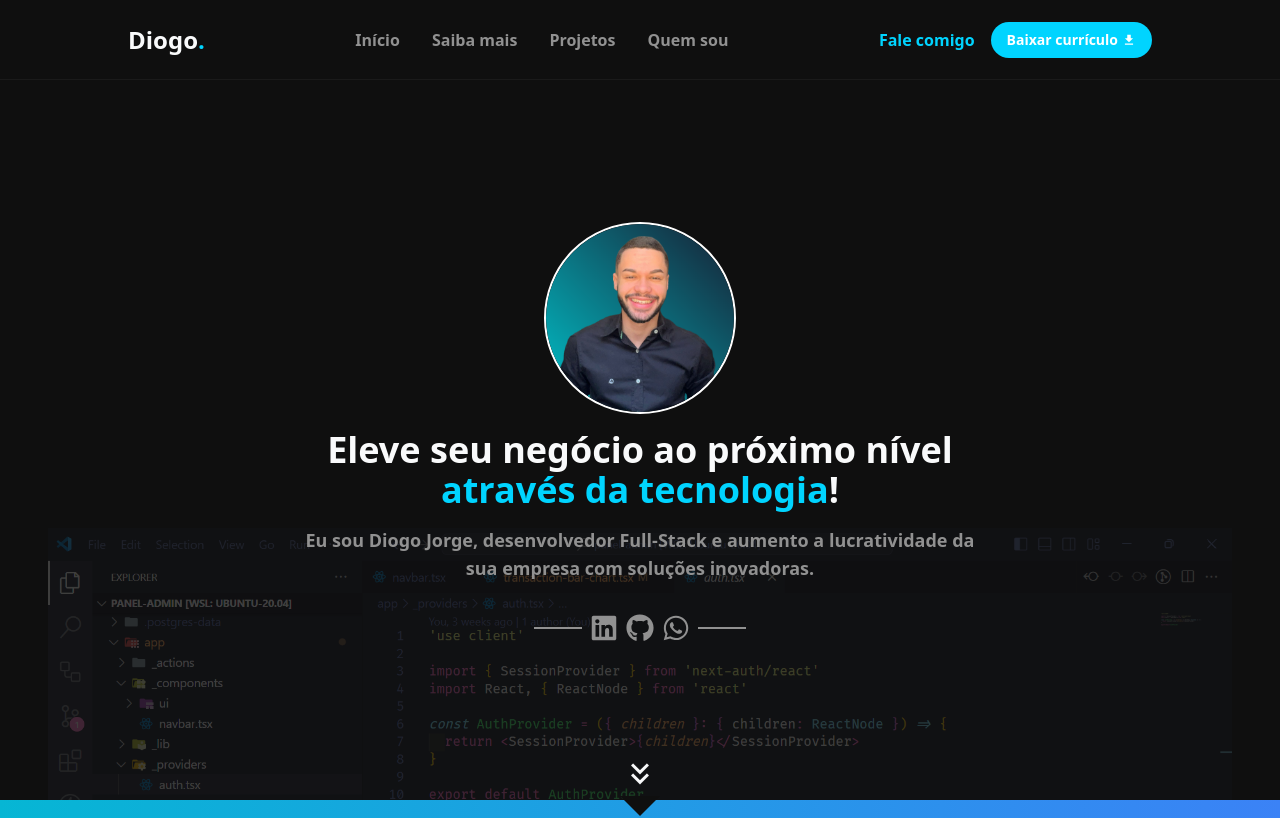
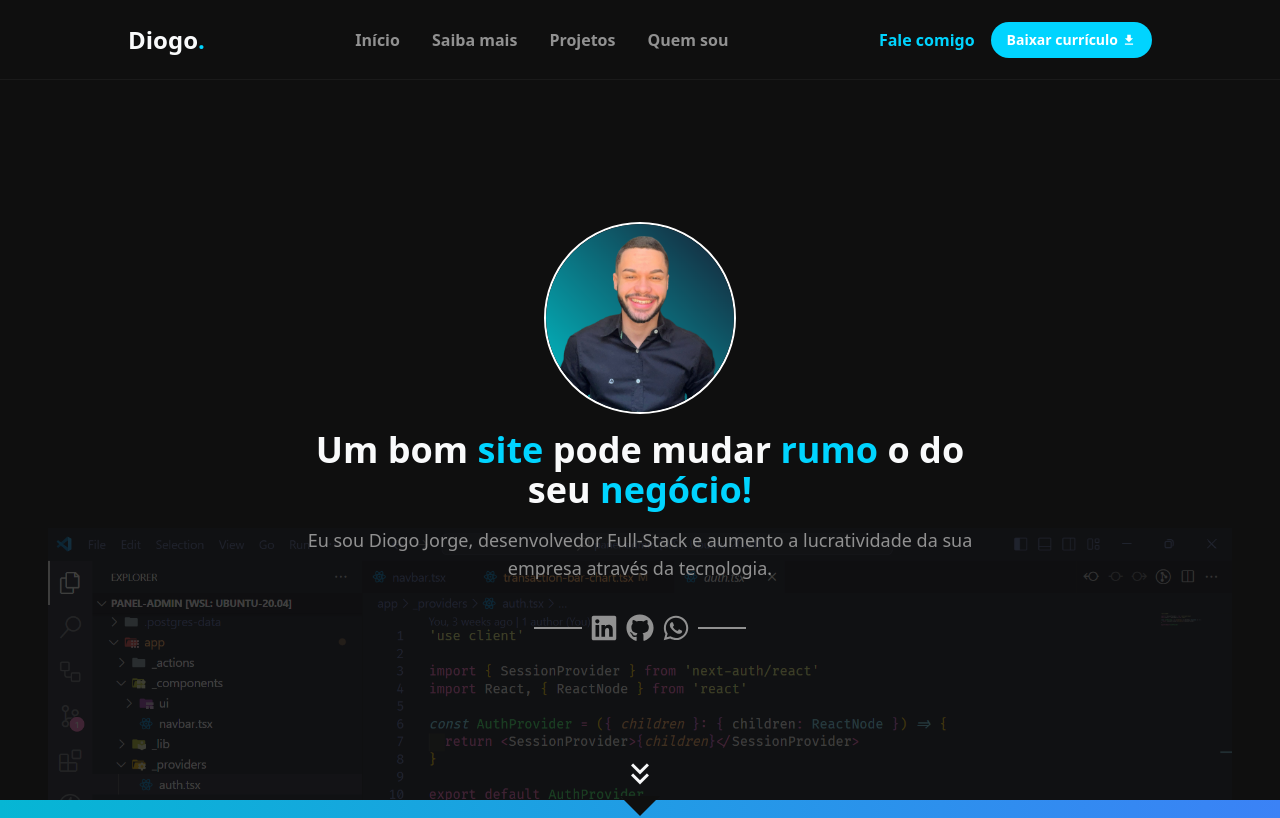
Before and after one commit to diogofernandoj/portfolio, a React (Vite) app: page / in a window 1280 px wide. Shown: the top 818 px of the page. Built offline with nearby package versions, Linux system fonts and the light colour scheme; a web font is replaced by a local one.

Commit message:
feat: update HomeSection texts

```diff
--- a/src/home/HomeSection.tsx
+++ b/src/home/HomeSection.tsx
@@ -25,10 +25,11 @@ const HomeSection = () => {
         whileInView="show"
         exit="hidden"
         viewport={{ once: true }}
-        className="font-bold text-2xl md:text-3xl lg:text-4xl text-center"
+        className="font-semibold text-2xl md:text-3xl lg:text-4xl text-center"
       >
-        Eleve seu negócio ao próximo nível{" "}
-        <span className="text-primary">através da tecnologia</span>!
+        Um bom <span className="text-primary font-bold">site</span> pode mudar{" "}
+        <span className="text-primary font-bold">rumo</span> o do seu{" "}
+        <span className="text-primary font-bold">negócio!</span>
       </motion.h2>
       <motion.p
         variants={fadeIn("up", 0.9)}
@@ -36,10 +37,10 @@ const HomeSection = () => {
         whileInView="show"
         exit="hidden"
         viewport={{ once: true }}
-        className="text-muted font-semibold lg:text-lg text-center"
+        className="text-muted lg:text-lg text-center"
       >
         Eu sou Diogo Jorge, desenvolvedor Full-Stack e aumento a lucratividade
-        da sua empresa com soluções inovadoras.
+        da sua empresa através da tecnologia.
       </motion.p>
       <Links />
       <a
```
